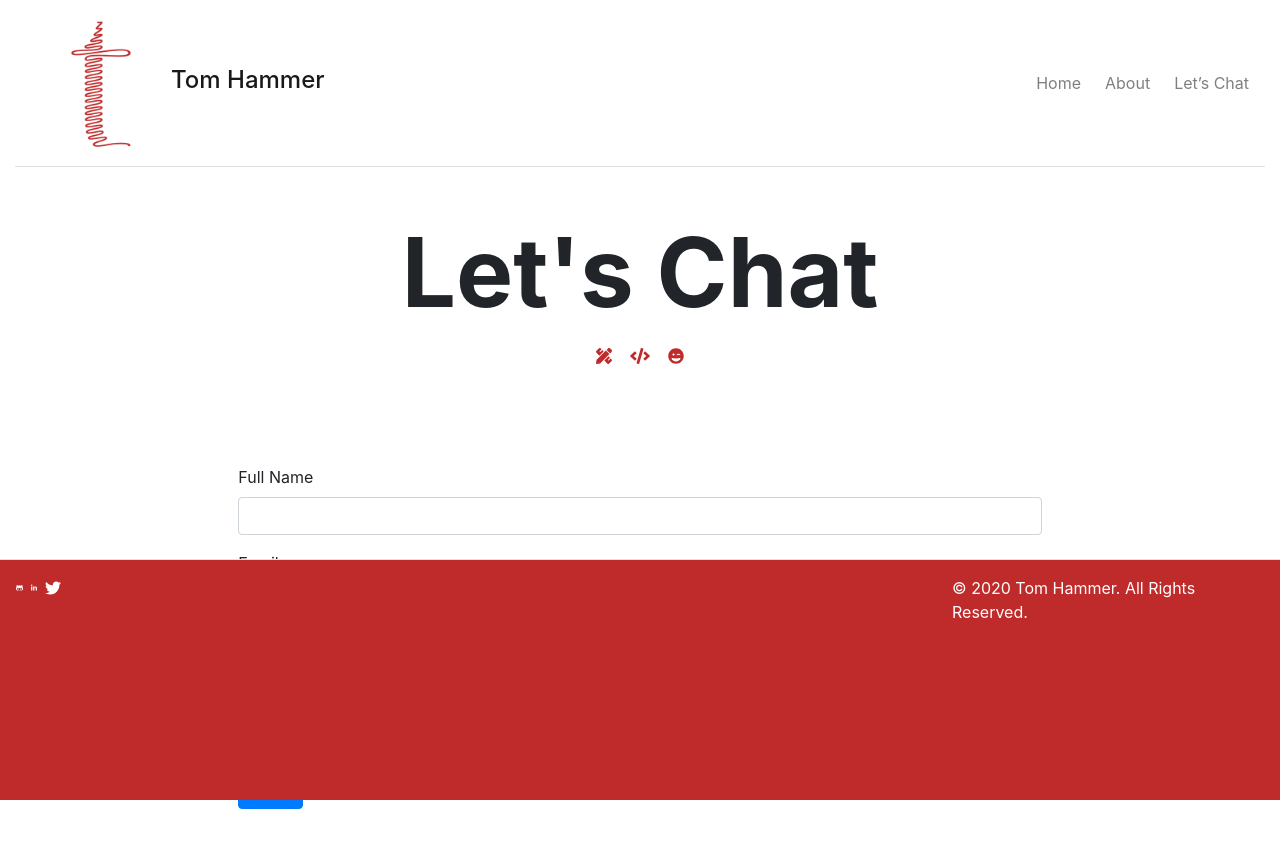
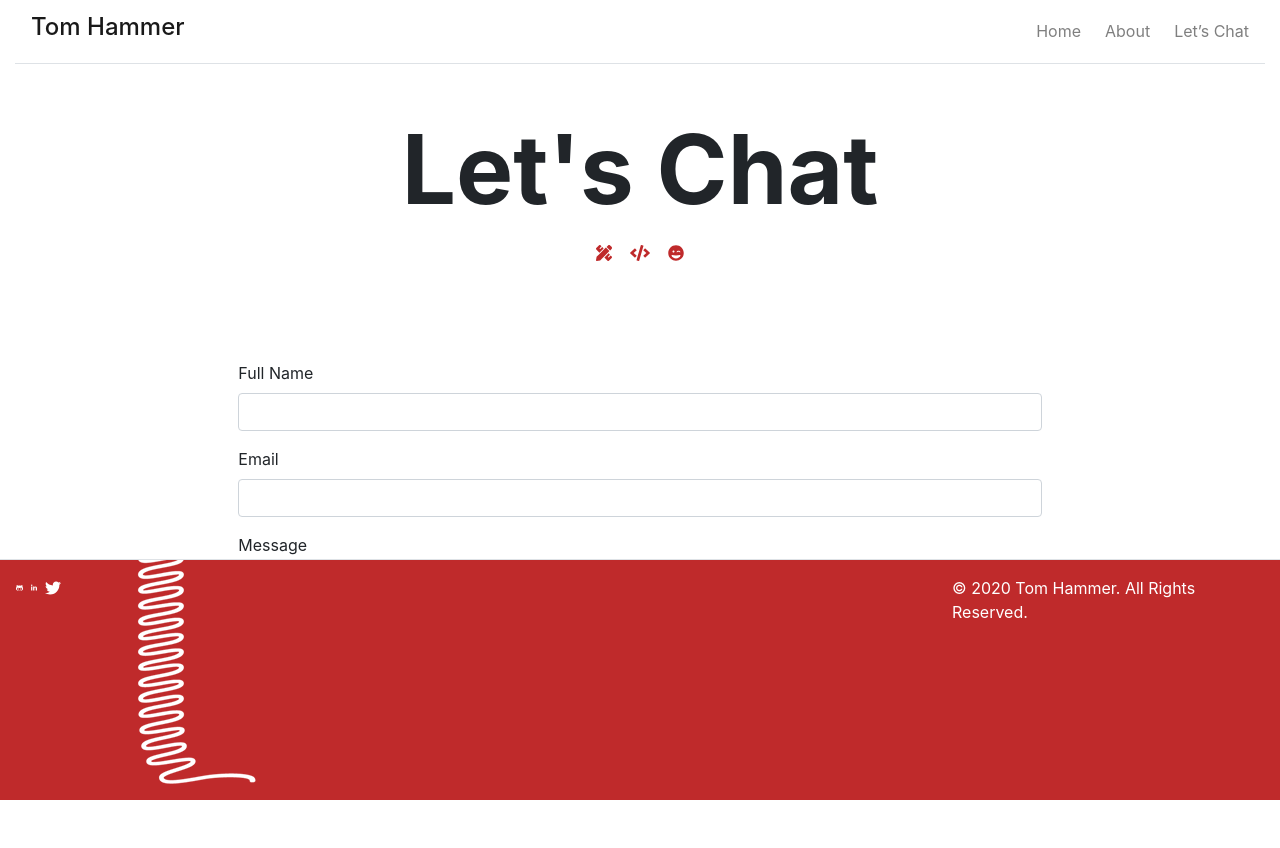
Before and after one commit to tjhammer845/tjhammer845.github.io, a React (Create React App) app: page /contact in a window 1280 px wide. Shown: the top 848 px of the page. Built offline with nearby package versions, Linux system fonts and the light colour scheme.

Commit message:
react parser to add font awesome icons in state

```diff
--- a/src/App.css
+++ b/src/App.css
@@ -9,16 +9,18 @@
     color: #bf2a2b;
 }
 .bg-red {
-    background: #bf2a2b;
-}
-.main-logo {
-  width: 140px;
+    background-color: #bf2a2b;
 }
 .navbar-title {
     font-size: 1.5rem;
 }
+.main-container {
+    padding-bottom: 15rem;
+}
 footer {
     min-height: 60px;
     padding-bottom: 10rem;
-    background: url("./assets/images/logo.png") bottom left no-repeat;
+    background-image: url("./assets/images/logo-white.png");
+    background-position: bottom left;
+    background-repeat: no-repeat;
 }
--- a/src/App.js
+++ b/src/App.js
@@ -42,10 +42,9 @@
     render() {
         return (
             <Router>
-                <Container className="pb-5" fluid={true}>
+                <Container className="main-container" fluid={true}>
                     <Navbar className="border-bottom" bg="transparent" expand="lg">
                         <Navbar.Brand className="font-weight-bold">
-                            <img className="main-logo" src={logo} alt="Logo" />
                             <h1 className="d-inline-block navbar-title">{this.state.title}
                                 <span className="font-italic">{this.state.subtitle}</span></h1>
                         </Navbar.Brand>
```
Also changed, not shown: src/assets/images/logo-white.png (added), 18 other files (tests, documents, lock files or other folders).
